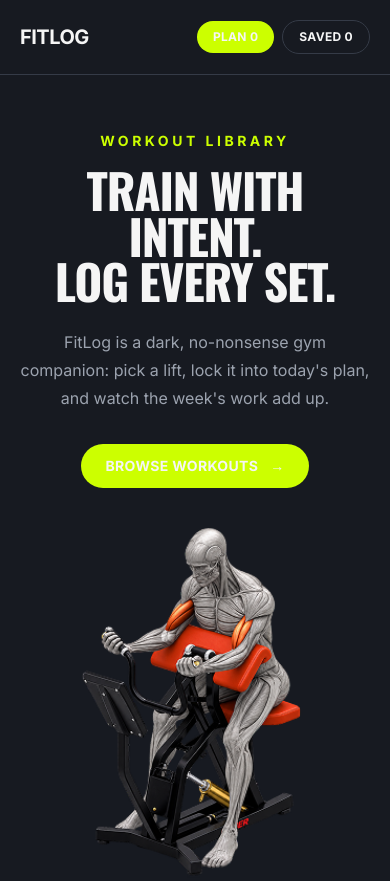
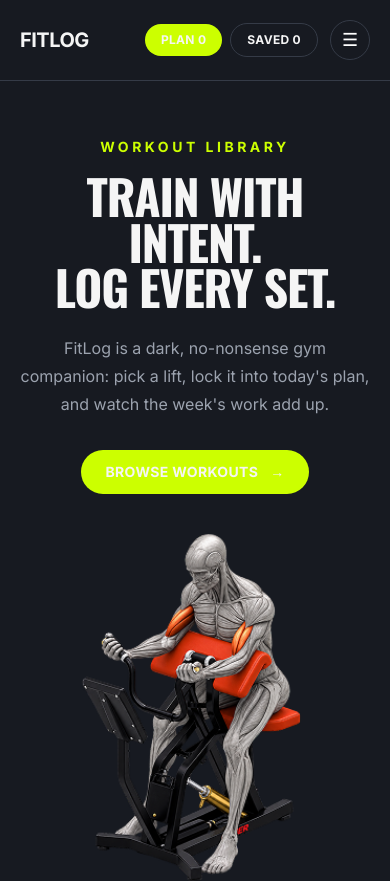
Before and after one commit to farhanarikta/FIT-LOG-2026, a Next.js app: page / in a window 390 px wide. Shown: the top 881 px of the page. Built offline with nearby package versions, Linux system fonts and the light colour scheme; no server answers.

Commit message:
navbar is fixed

```diff
--- a/src/components/Navbar.jsx
+++ b/src/components/Navbar.jsx
@@ -3,25 +3,32 @@
 import Link from "next/link";
 import { usePathname } from "next/navigation";
 import { usePlan } from "@/context/PlanContext";
+import { useState } from "react";
 
 export default function Navbar() {
   const { plan, saved } = usePlan();
   const pathname = usePathname();
 
+  const [menuOpen, setMenuOpen] = useState(false);
+
   return (
     <header className="border-b border-[var(--border)] bg-[var(--background)]">
-      <nav className="mx-auto flex max-w-7xl items-center justify-between px-5 py-5 lg:px-8">
+      <nav className="mx-auto max-w-7xl px-5 py-5 lg:px-8">
+
+        {/* Top Row */}
+        <div className="flex items-center justify-between">
 
           {/* Logo */}
           <Link
             href="/"
             className="text-xl font-bold tracking-tight"
+            onClick={() => setMenuOpen(false)}
           >
             FITLOG
           </Link>
 
-        {/* Navigation */}
-        <div className="hidden items-center gap-8 md:flex">
+          {/* Desktop Navigation */}
+          <div className="hidden items-center gap-8 lg:flex">
 
             <Link
               href="/"
@@ -51,8 +58,9 @@ export default function Navbar() {
 
           </div>
 
-        {/* Counters */}
+          {/* Counters + Mobile Menu Button */}
           <div className="flex items-center gap-2">
+
             <Link
               href="/my-plan"
               className="rounded-full bg-[var(--accent)] px-4 py-2 text-xs font-bold uppercase tracking-wide text-black"
@@ -66,7 +74,53 @@ export default function Navbar() {
             >
               Saved {saved.length}
             </Link>
+
+            {/* Mobile / Tablet Menu Button */}
+            <button
+              onClick={() => setMenuOpen(!menuOpen)}
+              className="ml-1 flex h-10 w-10 items-center justify-center rounded-full border border-[var(--border)] text-lg text-white lg:hidden"
+              aria-label="Toggle navigation menu"
+            >
+              {menuOpen ? "×" : "☰"}
+            </button>
+
           </div>
+        </div>
+
+        {/* Mobile + Tablet Dropdown */}
+        {menuOpen && (
+          <div className="mt-4 border-t border-[var(--border)] pt-4 lg:hidden">
+
+            <Link
+              href="/"
+              onClick={() => setMenuOpen(false)}
+              className="block rounded-lg px-4 py-3 text-sm font-semibold uppercase tracking-wide"
+              style={{
+                color:
+                  pathname === "/"
+                    ? "var(--accent)"
+                    : "var(--muted)",
+              }}
+            >
+              Workout
+            </Link>
+
+            <Link
+              href="/my-plan"
+              onClick={() => setMenuOpen(false)}
+              className="mt-1 block rounded-lg px-4 py-3 text-sm font-semibold uppercase tracking-wide"
+              style={{
+                color:
+                  pathname === "/my-plan"
+                    ? "var(--accent)"
+                    : "var(--muted)",
+              }}
+            >
+              My Plan
+            </Link>
+
+          </div>
+        )}
 
       </nav>
     </header>
```
Also changed, not shown: 1 other file (tests, documents, lock files or other folders). Lines whose indentation alone changed are shown as unchanged.
